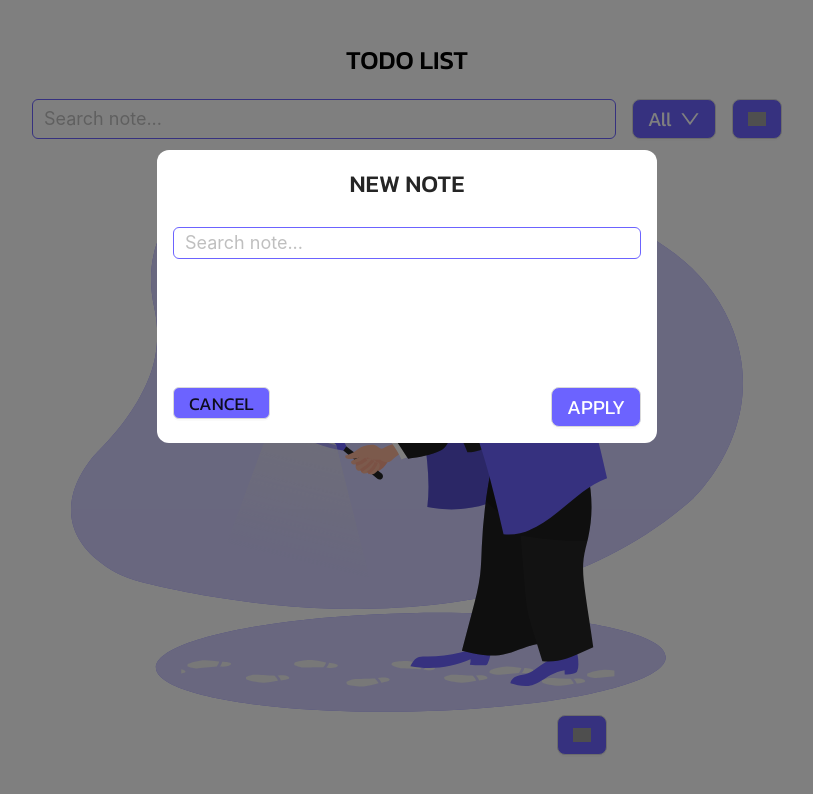
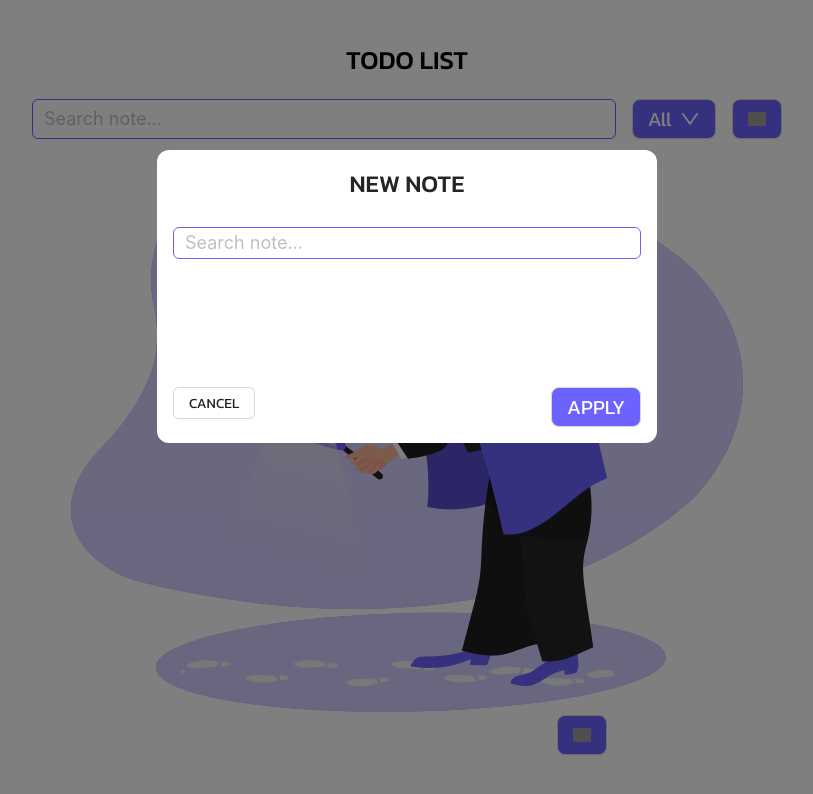
Before and after one commit to Lxg1c/React-todo-list, a React (Vite) app: page / in a window 1280 px wide. Both pictures are taken after a click on the button 815 px from the left and 735 px from the top of the page. Shown: the top 794 px of the page, without its empty margins (233-1046 px from the left). Built offline with nearby package versions, Linux system fonts and the light colour scheme; grey boxes are pictures that could not be loaded.

Commit message:
created unique button by configProvider

```diff
--- a/src/containers/NewNoteControls.tsx
+++ b/src/containers/NewNoteControls.tsx
@@ -1,5 +1,5 @@
 import Btn from "../components/Btn.tsx";
-import { Button } from "antd";
+import {Button, ConfigProvider} from "antd";
 import React from "react";
 
 interface NewNoteControlsProps {
@@ -16,7 +16,11 @@ const NewNoteControls: React.FC<NewNoteControlsProps> = ({ onClose, onApply }) =
 
     return (
         <div className="modal__content-controls flex justify-between align-middle mt-32">
-            <Button onClick={onClose}>CANCEL</Button>
+            <ConfigProvider theme={{
+                inherit: false,
+            }}>
+                <Button onClick={onClose}>CANCEL</Button>
+            </ConfigProvider>
             <Btn onClick={handleApplyAndClose}>
                 APPLY
             </Btn>
```
